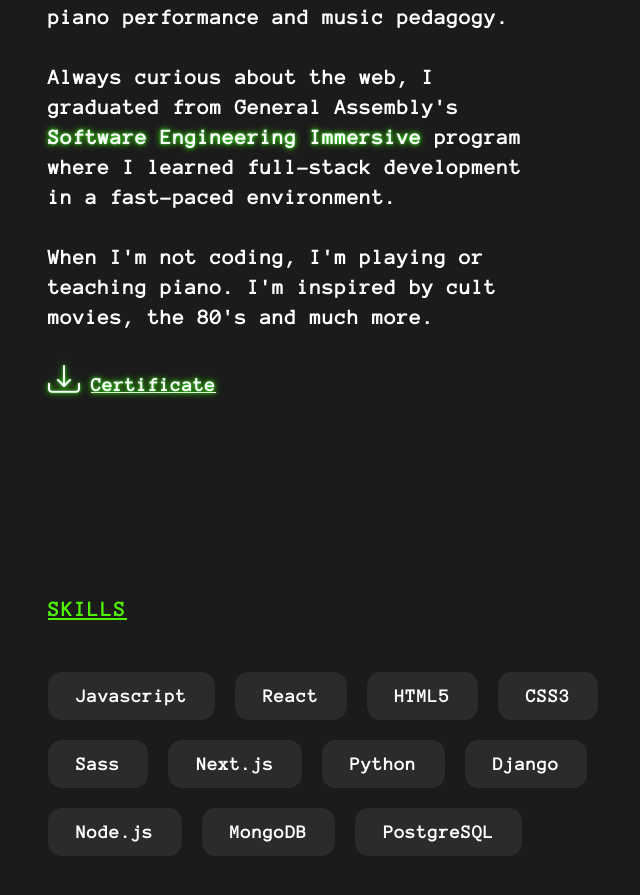
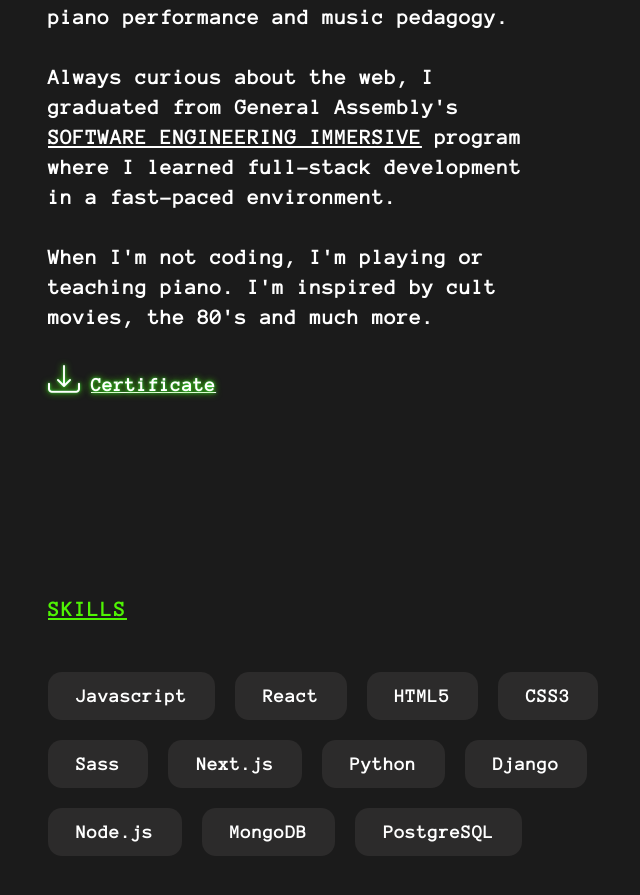
Before and after one commit to tatyanakarlen/PortfolioWebsite, a React (Create React App) app: page / in a window 1280 px wide. Shown: the part 1068-1963 px from the top of the page, without its empty margins (302-942 px from the left). Built offline with nearby package versions, Linux system fonts and the light colour scheme; a web font is replaced by a local one.

Commit message:
changing text back

```diff
--- a/src/components/About/About.css
+++ b/src/components/About/About.css
@@ -1,5 +1,6 @@
 .paragraph span {
-    text-shadow: 0px 0px 3px rgb(50 211 58), 0px 0px 7px var(--color-green);
+    text-decoration: underline;
+    text-transform: uppercase;
 }
 
 .download{
```
